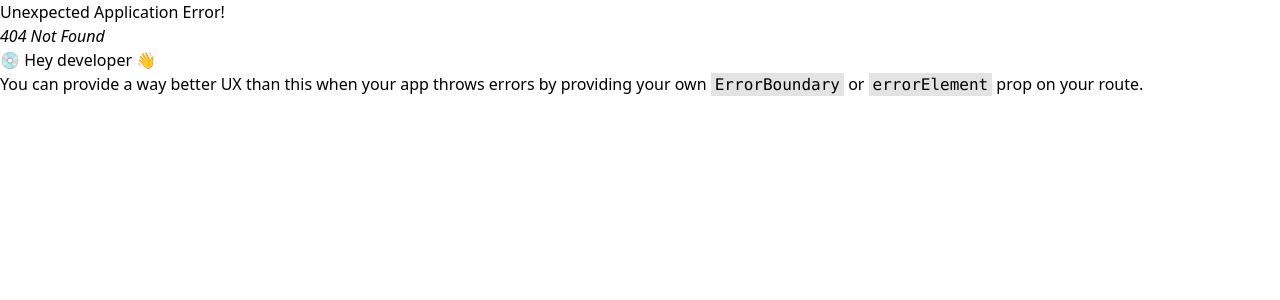
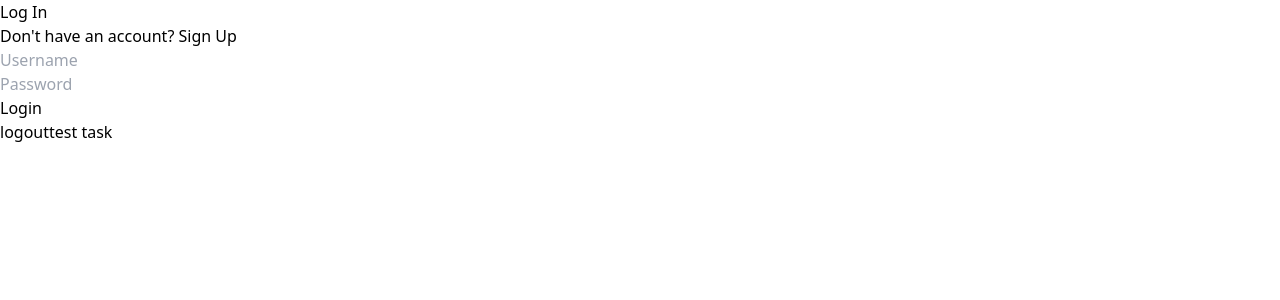
Before and after one commit to TheSciCoder3000/bolt, a React (Vite) app in the folder client/: page /login in a window 1280 px wide. Before the commit this address had no page. Shown: the top 300 px of the page. Built offline with nearby package versions, Linux system fonts and the light colour scheme.

Commit message:
adding auth pages and components

```diff
--- /dev/null
+++ b/client/src/api/auth.ts
@@ -0,0 +1,41 @@
+import axios from "axios";
+
+export async function loginUser(username: string, password: string) {
+    return axios({
+        method: "post",
+        data: {
+            username,
+            password
+        },
+        withCredentials: true,
+        url: "http://localhost:3005/api/login"
+    })
+}
+
+export async function testTasks() {
+    return axios({
+        method: "get",
+        withCredentials: true,
+        url: "http://localhost:3005/api/tasks"
+    })
+}
+
+export async function registerUser(username: string, password: string) {
+    return axios({
+        method: "post",
+        data: {
+            username,
+            password
+        },
+        withCredentials: true,
+        url: "http://localhost:3005/api/register"
+    })
+}
+
+export async function logoutUser() {
+    return axios({
+        method: "post",
+        withCredentials: true,
+        url: "http://localhost:3005/api/logout"
+    })
+}
--- /dev/null
+++ b/client/src/components/form/Input.tsx
@@ -0,0 +1,22 @@
+import { forwardRef } from "react";
+
+type InputProps = {
+  error?: string;
+  type?: string;
+  placeholder?: string;
+};
+
+const Input = forwardRef<HTMLInputElement, InputProps>(
+  ({ error, ...props }, ref) => {
+    return (
+      <div>
+        <input ref={ref} className="py-2 px-5 border-2 outline-none focus:border-gray-300 rounded-md w-full max-w-xs" {...props} />
+        {error && <p className="text-red-500">{error}</p>}
+      </div>
+    );
+  }
+);
+
+Input.displayName = "Input";
+
+export default Input;
--- /dev/null
+++ b/client/src/routes/LoginRoute.tsx
@@ -0,0 +1,59 @@
+import { useForm } from "react-hook-form";
+import { yupResolver } from '@hookform/resolvers/yup';
+import * as yup from "yup";
+import Input from "components/form/Input"
+import { loginUser, logoutUser, testTasks } from "api/auth";
+import { useState } from "react";
+
+const schema = yup.object({
+    username: yup.string().required().max(25),
+    password: yup.string().required().max(25),
+  }).required();
+
+type FormData = yup.InferType<typeof schema>;
+type LoginErrorState = null | TApiRes;
+interface TApiRes {
+    status: string;
+    msg: string;
+}
+
+function LoginRoute() {
+    const { register, handleSubmit, formState: { errors } } = useForm<FormData>({
+        resolver: yupResolver(schema)
+    });
+    const [loginError, setloginError] = useState<LoginErrorState>(null);
+
+    const onSubmit = (data: FormData) => {
+        loginUser(data.username, data.password)
+            .then(res => console.log(res))
+            .catch(e => setloginError(e.response.data));
+    };
+
+    return (
+        <div className="h-screen w-screen flex items-center justify-center">
+            <div className="py-10 px-48 border rounded-md">
+                {/* Container Header */}
+                <div className="flex flex-col items-center mb-16">
+                    <h1 className="text-5xl my-5">Log In</h1>
+                    <p>Don't have an account? <span>Sign Up</span></p>
+                </div>
+
+                {/* form body */}
+                <form
+                    className="flex flex-col mb-16 space-y-2"
+                    action=""
+                    onSubmit={handleSubmit(onSubmit)}>
+                    <Input type="text" placeholder="Username" {...register("username")} error={errors.username?.message}/>
+                    <Input type="password" placeholder="Password" {...register("password")} error={errors.password?.message}/>
+                    <button type="submit">Login</button>
+                </form>
+                {loginError && (<div className="text-red-400">{loginError.msg}</div>)}
+                <button onClick={() => logoutUser()}>logout</button>
+                <button onClick={() => testTasks().then(res => console.log(res))}>test task</button>
+
+            </div>
+        </div>
+    )
+}
+
+export default LoginRoute
--- /dev/null
+++ b/client/src/routes/RegisterRoute.tsx
@@ -0,0 +1,46 @@
+import { useForm } from "react-hook-form";
+import { yupResolver } from '@hookform/resolvers/yup';
+import * as yup from "yup";
+import Input from "components/form/Input"
+import { registerUser, testTasks } from "api/auth";
+
+const schema = yup.object({
+    username: yup.string().required().max(25),
+    password: yup.string().required().max(25),
+  }).required();
+type FormData = yup.InferType<typeof schema>;
+
+function RegisterRoute() {
+    const { register, handleSubmit, formState: { errors } } = useForm<FormData>({
+        resolver: yupResolver(schema)
+    });
+
+    const onSubmit = (data: FormData) => {
+        registerUser(data.username, data.password).then(res => console.log(res))
+    };
+
+    return (
+        <div className="h-screen w-screen flex items-center justify-center">
+            <div className="py-10 px-48 border rounded-md">
+                {/* Container Header */}
+                <div className="flex flex-col items-center mb-16">
+                    <h1 className="text-5xl my-5">Sign In</h1>
+                    <p>Already have an account? <span>Log In</span></p>
+                </div>
+
+                {/* form body */}
+                <form
+                    className="flex flex-col mb-16 space-y-2"
+                    action=""
+                    onSubmit={handleSubmit(onSubmit)}>
+                    <Input type="text" placeholder="Username" {...register("username")} error={errors.username?.message}/>
+                    <Input type="password" placeholder="Password" {...register("password")} error={errors.password?.message}/>
+                    <button type="submit">Sign In</button>
+                </form>
+                <button onClick={() => testTasks().then(res => console.log(res))}>Test tasks</button>
+            </div>
+        </div>
+    )
+}
+
+export default RegisterRoute
```
Also changed, not shown: client/src/main.tsx (+11 -1 lines).
